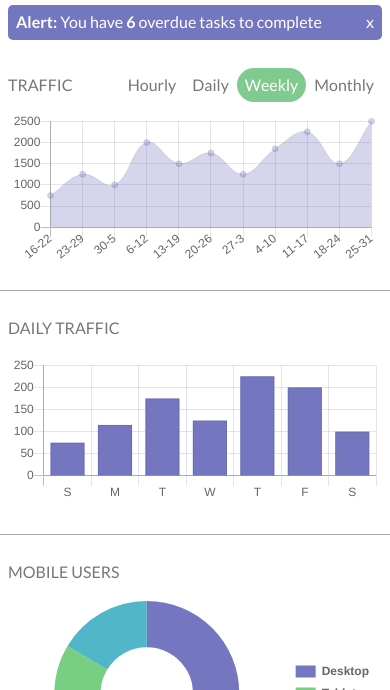
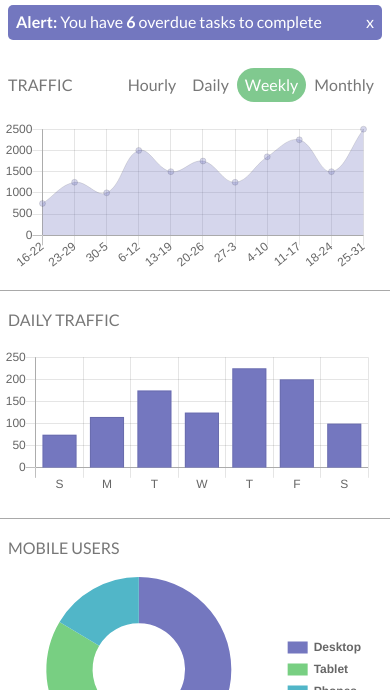
Before and after one commit to RamaSentani/webapp-dashboard, a plain HTML site: page index.html in a window 390 px wide. Shown: the part 154-844 px from the top of the page. Drawn offline with nearby package versions, Linux system fonts and the light colour scheme.

Commit message:
fix mobile view padding

```diff
--- a/css/style.css
+++ b/css/style.css
@@ -169,6 +169,12 @@ a {
     flex-direction: row;
     justify-content: space-between;
     align-items: center;
+    padding: .5em;
+}
+
+.daily h3,
+.mobile h3 {
+    padding-left: .5em;
 }
 
 .chart-container,
@@ -181,11 +187,7 @@ a {
     flex-direction: row;
 }
 
-.traffic,
-.daily,
-.mobile {
-    padding: .5em;
-}
+
 
 .daily,
 .mobile,
```
